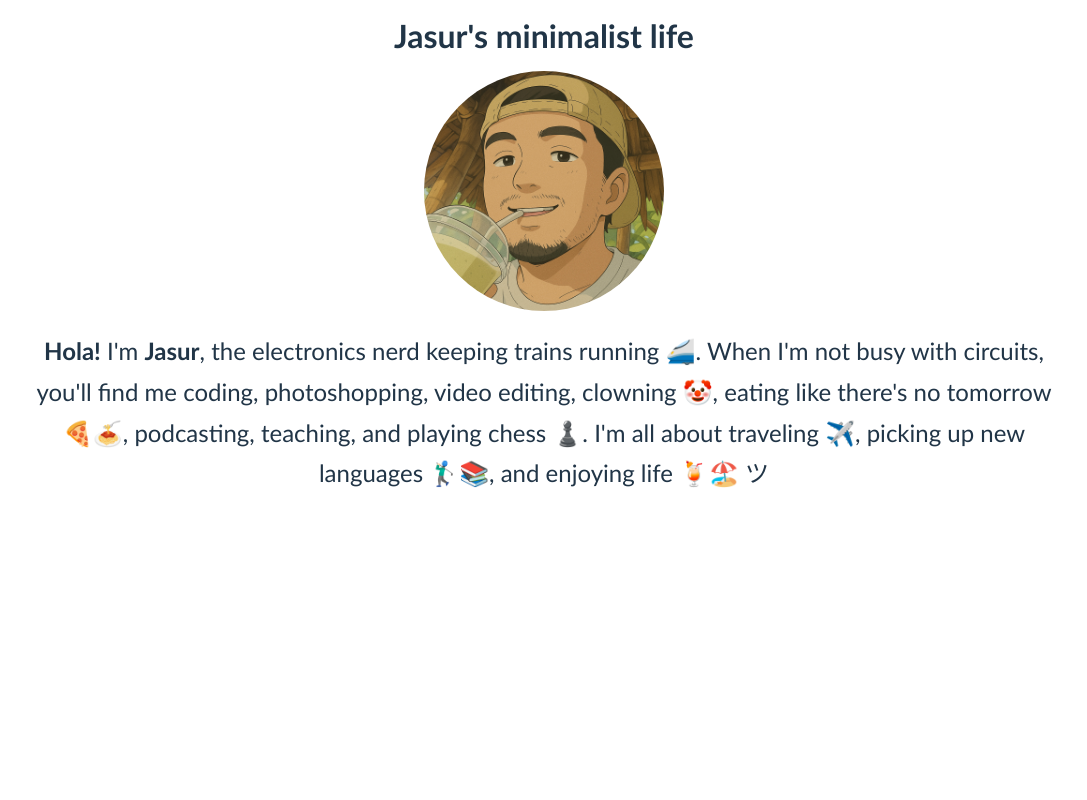
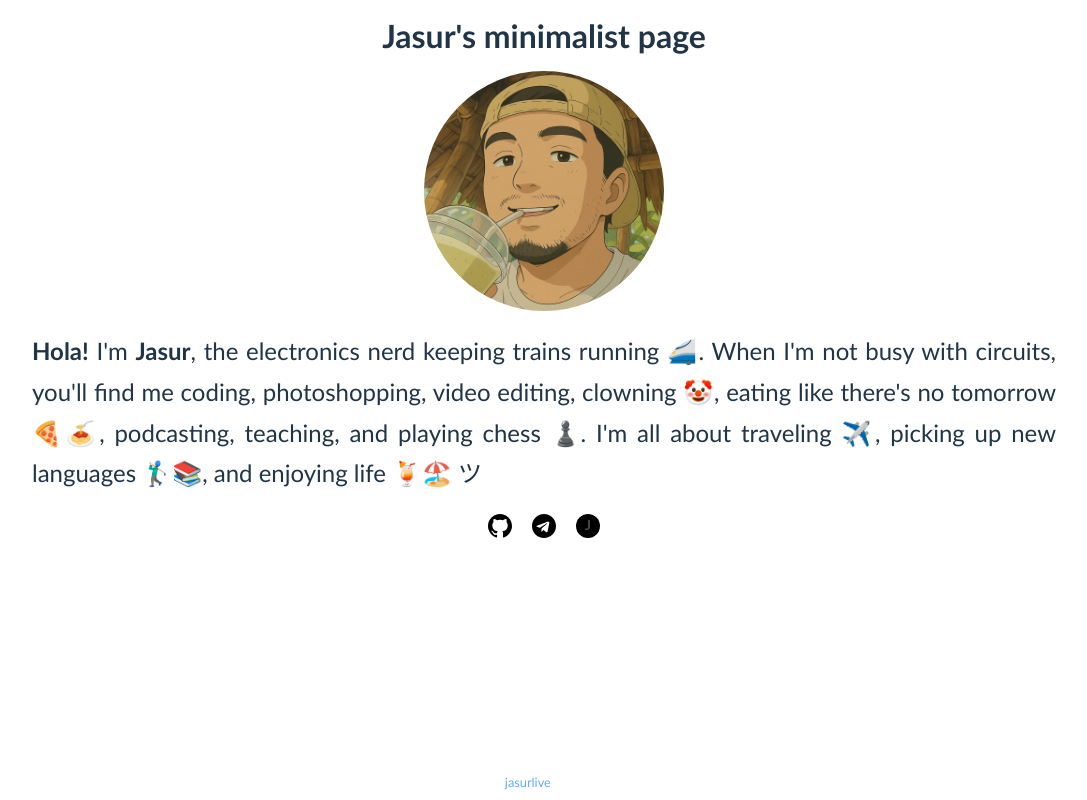
Before and after one commit to jasurlive/jasurlive.github.io, a Vue app: page / in a window 1280 px wide. Shown: the whole page, without its empty margins (96-1183 px from the left). Built offline with nearby package versions, Linux system fonts and the light colour scheme.

Commit message:
new components added

```diff
--- a/index.html
+++ b/index.html
@@ -4,7 +4,7 @@
     <meta charset="UTF-8" />
     <link rel="icon" type="image/png" href="/batman.png" />
     <meta name="viewport" content="width=device-width, initial-scale=1.0" />
-    <title>Jasur's trash projects</title>
+    <title>Jasur's tidy attic</title>
   </head>
   <body>
     <div id="app"></div>
--- a/package.json
+++ b/package.json
@@ -12,6 +12,7 @@
   },
   "dependencies": {
     "gh-pages": "^6.3.0",
+    "react-icons": "^5.5.0",
     "vue": "^3.5.13"
   },
   "devDependencies": {
--- /dev/null
+++ b/src/add/components/Copyright.vue
@@ -0,0 +1,41 @@
+<template>
+  <div class="copyright">
+    <p>
+      © 2011-{{ currentYear }} <a href="https://jasurlive.uz">jasurlive</a> |
+      All rights reserved.
+    </p>
+  </div>
+</template>
+
+<script>
+export default {
+  name: "Copyright",
+  data() {
+    return {
+      currentYear: new Date().getFullYear(),
+    };
+  },
+};
+</script>
+
+<style scoped>
+.copyright {
+  text-align: center;
+  font-size: 0.8rem;
+  color: #ffffff;
+  padding: 10px 0;
+  position: fixed;
+  bottom: 0;
+  width: 100%;
+  background-color: #f9f9f90a;
+}
+
+.copyright a {
+  color: #5facff;
+  text-decoration: none;
+}
+
+.copyright a:hover {
+  text-decoration: underline;
+}
+</style>
--- a/src/add/components/Minimalist.vue
+++ b/src/add/components/Minimalist.vue
@@ -33,14 +33,12 @@ export default {
 }
 
 .profile-pic img:hover {
-  transform: scale(1.05);
-  transition: all 0.3s ease-in-out;
   box-shadow: 0px 0px 10px rgba(0, 0, 0, 0.3);
 }
 
 .aboutme {
   font-size: 1.5rem;
-  text-align: center;
+  text-align: justify;
   margin-top: 20px;
   padding: 0 10%;
   line-height: 1.7;
--- /dev/null
+++ b/src/add/components/Socials.vue
@@ -0,0 +1,70 @@
+<template>
+  <div class="socials">
+    <a href="https://github.com/jasurlive" class="social-link">
+      <svg
+        class="social-icon"
+        xmlns="http://www.w3.org/2000/svg"
+        viewBox="0 0 24 24"
+      >
+        <path
+          d="M12 0C5.37 0 0 5.37 0 12c0 5.3 3.44 9.8 8.2 11.38.6.1.82-.26.82-.58v-2.02c-3.34.72-4.04-1.6-4.04-1.6-.54-1.38-1.32-1.74-1.32-1.74-1.08-.74.08-.72.08-.72 1.2.08 1.84 1.22 1.84 1.22 1.06 1.82 2.78 1.3 3.46.98.1-.76.42-1.3.76-1.6-2.66-.3-5.46-1.34-5.46-5.96 0-1.32.48-2.4 1.26-3.24-.12-.3-.54-1.52.12-3.16 0 0 1-.32 3.3 1.24a11.4 11.4 0 0 1 6 0c2.3-1.56 3.3-1.24 3.3-1.24.66 1.64.24 2.86.12 3.16.78.84 1.26 1.92 1.26 3.24 0 4.62-2.8 5.66-5.48 5.96.44.38.82 1.12.82 2.26v3.34c0 .32.22.68.82.58C20.56 21.8 24 17.3 24 12c0-6.63-5.37-12-12-12z"
+        />
+      </svg>
+    </a>
+    <a href="https://t.me/jasurlive_bot">
+      <svg
+        class="social-icon"
+        xmlns="http://www.w3.org/2000/svg"
+        viewBox="0 0 24 24"
+      >
+        <path
+          d="M12 0C5.37 0 0 5.37 0 12c0 6.63 5.37 12 12 12s12-5.37 12-12c0-6.63-5.37-12-12-12zm5.46 8.34l-1.98 9.36c-.15.66-.54.82-1.08.54l-3-2.22-1.44 1.38c-.16.16-.3.3-.6.3l.22-3.12 5.66-5.1c.24-.22-.06-.34-.36-.12l-6.98 4.4-3-.94c-.66-.2-.66-.66.14-.96l11.02-4.26c.5-.18.94.12.78.9z"
+        />
+      </svg>
+    </a>
+    <a href="https://jasurlive.uz" class="social-link">
+      <svg
+        class="social-icon"
+        xmlns="http://www.w3.org/2000/svg"
+        viewBox="0 0 24 24"
+      >
+        <circle cx="12" cy="12" r="12" fill="" />
+        <text
+          x="12"
+          y="16"
+          text-anchor="middle"
+          font-size="14"
+          font-weight="900"
+          font-family="'Trebuchet MS'"
+          fill="#494949"
+        >
+          J
+        </text>
+      </svg>
+    </a>
+  </div>
+</template>
+
+<script>
+export default {
+  name: "Socials",
+};
+</script>
+
+<style scoped>
+.socials {
+  display: flex;
+  justify-content: center;
+  gap: 20px;
+  margin-top: 20px;
+}
+
+.social-link {
+  text-decoration: none;
+}
+
+.social-icon {
+  width: 24px;
+  height: 24px;
+}
+</style>
--- a/src/vue/App.vue
+++ b/src/vue/App.vue
@@ -1,11 +1,13 @@
 <template>
   <div id="app">
     <header>
-      <h1>Jasur's minimalist life</h1>
+      <h1>Jasur's minimalist page</h1>
     </header>
 
     <main>
       <Minimalist />
+      <Socials />
+      <Copyright />
     </main>
   </div>
 </template>
@@ -13,11 +15,15 @@
 <script>
 import Minimalist from "../add/components/Minimalist.vue";
 import "../add/css/App.css";
+import Socials from "../add/components/Socials.vue";
+import Copyright from "../add/components/Copyright.vue";
 
 export default {
   name: "App",
   components: {
     Minimalist,
+    Socials,
+    Copyright,
   },
 };
 </script>
```
Also changed, not shown: 1 other file (tests, documents, lock files or other folders).
